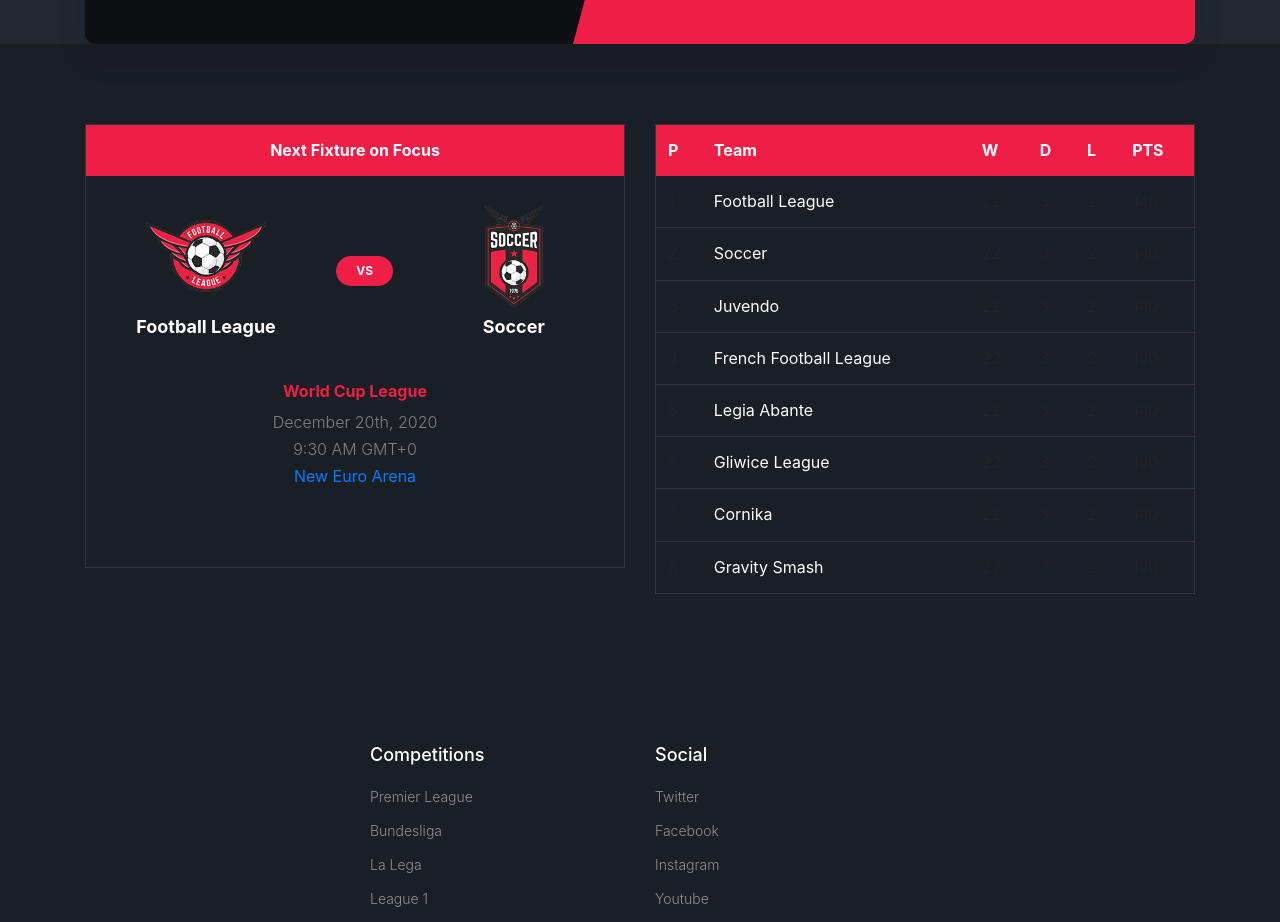
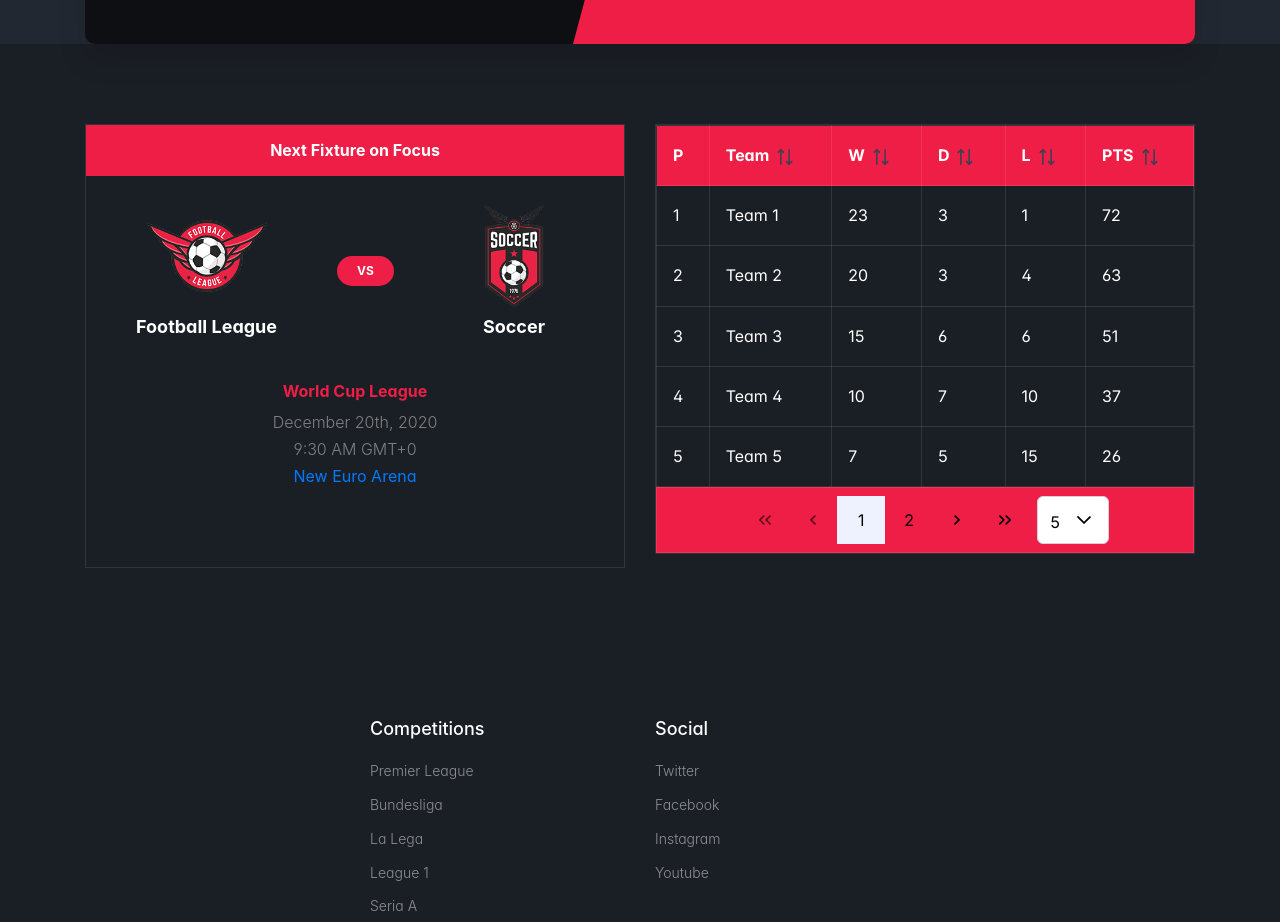
Before and after one commit to galaridor/Football-Source-ReactJS, a React (Vite) app: page / in a window 1280 px wide. Shown: the part 860-1782 px from the top of the page. Built offline with nearby package versions, Linux system fonts and the light colour scheme.

Commit message:
adding Primereact package and implementing basic datatable, sorting, pagination to the Standing component.

```diff
--- a/package.json
+++ b/package.json
@@ -11,6 +11,7 @@
   },
   "dependencies": {
     "bootstrap": "^4.1.3",
+    "primereact": "^10.0.7",
     "react": "^18.2.0",
     "react-dom": "^18.2.0"
   },
--- a/src/App.css
+++ b/src/App.css
@@ -1117,3 +1117,47 @@ h1, h2, h3, h4, h5,
   .post-meta a {
     color: #fff;
     border-bottom: 1px solid rgba(255, 255, 255, 0.5); }
+
+/* DataTable.css */
+.p-datatable-thead > tr > th {
+  background-color: #ee1e46 !important;
+  color: white;
+}
+
+.data-set-row {
+  background-color: #1A1E25 !important;
+  color: white;
+}
+
+.p-paginator {
+  background-color: #ee1e46 !important;
+  color: white;
+}
+
+.p-paginator-element, .p-dropdown-trigger, .p-inputtext{
+  color: black;
+}
+
+.p-datatable .p-datatable-tablewrapper {
+  border: 1px solid rgba(255, 255, 255, 0.1)
+}
+
+/* Change the border color for table header */
+.p-datatable .p-datatable-thead > tr > th {
+  border: 1px solid rgba(255, 255, 255, 0.1)
+}
+
+/* Change the border color for table rows */
+.p-datatable .p-datatable-tbody > tr {
+  border: 1px solid rgba(255, 255, 255, 0.1)
+}
+
+/* Change the border color for table cells */
+.p-datatable .p-datatable-tbody > tr > td {
+  border: 1px solid rgba(255, 255, 255, 0.1)
+}
+
+/* Change the border color for pagination area */
+.p-datatable .p-paginator {
+  border: 1px solid rgba(255, 255, 255, 0.1)
+}
--- a/src/App.jsx
+++ b/src/App.jsx
@@ -6,7 +6,6 @@ import UpcomingEvent from './components/UpcomingEvent'
 import ResultOnFocus from './components/ResultOnFocus'
 import FixtureOnFocus from './components/FixtureOnFocus'
 import Footer from './components/Footer'
-
 
 function App() {
 	return (
--- a/src/components/Standing.jsx
+++ b/src/components/Standing.jsx
@@ -1,88 +1,103 @@
+import { DataTable } from "primereact/datatable";
+import { Column } from "primereact/column";
+import "primereact/resources/themes/lara-light-indigo/theme.css";
+import "primereact/resources/primereact.min.css";
+
+// Mock data for now, will use real data soon :)
+const data = [
+    {
+        postition: "1",
+        team: "Team 1",
+        wins: 23,
+        draws: 3,
+        losses: 1,
+        points: 72,
+    },
+    {
+        postition: "2",
+        team: "Team 2",
+        wins: 20,
+        draws: 3,
+        losses: 4,
+        points: 63,
+    },
+    {
+        postition: "3",
+        team: "Team 3",
+        wins: 15,
+        draws: 6,
+        losses: 6,
+        points: 51,
+    },
+    {
+        postition: "4",
+        team: "Team 4",
+        wins: 10,
+        draws: 7,
+        losses: 10,
+        points: 37,
+    },
+    {
+        postition: "5",
+        team: "Team 5",
+        wins: 7,
+        draws: 5,
+        losses: 15,
+        points: 26,
+    },
+    {
+        postition: "6",
+        team: "Team 6",
+        wins: 5,
+        draws: 7,
+        losses: 15,
+        points: 22,
+    },
+    {
+        postition: "7",
+        team: "Team 7",
+        wins: 3,
+        draws: 10,
+        losses: 14,
+        points: 19,
+    },
+    {
+        postition: "8",
+        team: "Team 8",
+        wins: 1,
+        draws: 6,
+        losses: 20,
+        points: 9,
+    },
+];
+
 const Standing = (props) => {
+    const rowClassName = (rowIndex) => {
+        return "data-set-row";
+    };
+
     return (
         <div className="standing-section">
             <div className="widget-header">
-                <table className="table custom-table">
-                    <thead>
-                        <tr>
-                            <th>P</th>
-                            <th>Team</th>
-                            <th>W</th>
-                            <th>D</th>
-                            <th>L</th>
-                            <th>PTS</th>
-                        </tr>
-                    </thead>
-                    <tbody>
-                        <tr>
-                            <td>1</td>
-                            <td><strong className="text-white">Football League</strong></td>
-                            <td>22</td>
-                            <td>3</td>
-                            <td>2</td>
-                            <td>140</td>
-                        </tr>
-                        <tr>
-                            <td>2</td>
-                            <td><strong className="text-white">Soccer</strong></td>
-                            <td>22</td>
-                            <td>3</td>
-                            <td>2</td>
-                            <td>140</td>
-                        </tr>
-                        <tr>
-                            <td>3</td>
-                            <td><strong className="text-white">Juvendo</strong></td>
-                            <td>22</td>
-                            <td>3</td>
-                            <td>2</td>
-                            <td>140</td>
-                        </tr>
-                        <tr>
-                            <td>4</td>
-                            <td><strong className="text-white">French Football League</strong></td>
-                            <td>22</td>
-                            <td>3</td>
-                            <td>2</td>
-                            <td>140</td>
-                        </tr>
-                        <tr>
-                            <td>5</td>
-                            <td><strong className="text-white">Legia Abante</strong></td>
-                            <td>22</td>
-                            <td>3</td>
-                            <td>2</td>
-                            <td>140</td>
-                        </tr>
-                        <tr>
-                            <td>6</td>
-                            <td><strong className="text-white">Gliwice League</strong></td>
-                            <td>22</td>
-                            <td>3</td>
-                            <td>2</td>
-                            <td>140</td>
-                        </tr>
-                        <tr>
-                            <td>7</td>
-                            <td><strong className="text-white">Cornika</strong></td>
-                            <td>22</td>
-                            <td>3</td>
-                            <td>2</td>
-                            <td>140</td>
-                        </tr>
-                        <tr>
-                            <td>8</td>
-                            <td><strong className="text-white">Gravity Smash</strong></td>
-                            <td>22</td>
-                            <td>3</td>
-                            <td>2</td>
-                            <td>140</td>
-                        </tr>
-                    </tbody>
-                </table>
+                <DataTable
+                    value={data}
+                    sortMode="multiple"
+                    paginator
+                    rows={5}
+                    rowsPerPageOptions={[5, 10, 15, 20, 50]}
+                    totalRecords={data.length}
+                    rowClassName={rowClassName}
+                >
+                    <Column field="postition" header="P" />
+                    <Column field="team" header="Team" sortable />
+                    <Column field="wins" header="W" sortable />
+                    <Column field="draws" header="D" sortable />
+                    <Column field="losses" header="L" sortable />
+                    <Column field="points" header="PTS" sortable />
+                </DataTable>
             </div>
         </div>
-    )
-}
+    );
+};
 
 export default Standing;
```
Also changed, not shown: 1 other file (tests, documents, lock files or other folders).
